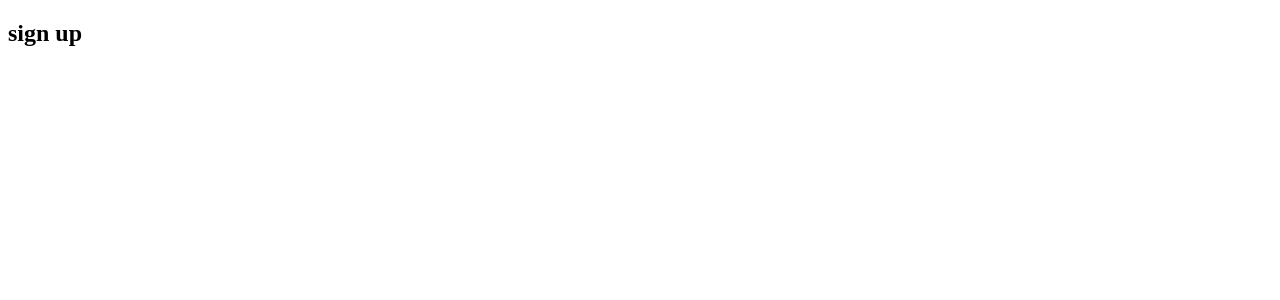
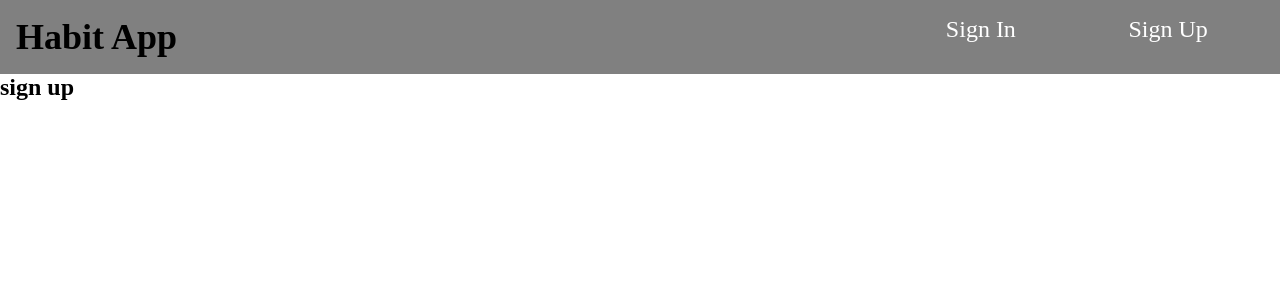
Before and after one commit to alwaystusharswami/habit_coding_ninja_skill, a Node server app: page /user/signup in a window 1280 px wide. Before the commit the part shown is almost empty. Shown: the top 300 px of the page. Run offline with Node 20, Linux system fonts and the light colour scheme; some libraries are stand-ins or nearby versions.

Commit message:
navbar with sass middle ware

```diff
--- /dev/null
+++ b/assets/css/layout.css
@@ -0,0 +1,4 @@
+* {
+  margin: 0;
+  padding: 0;
+}
--- /dev/null
+++ b/assets/css/navbar.css
@@ -0,0 +1,22 @@
+.navbar {
+  background-color: grey;
+  display: flex;
+  justify-content: space-between;
+  padding: 1rem;
+  font-size: 1.5rem;
+}
+
+.navbar .list {
+  width: 30%;
+}
+
+.navbar .list ul {
+  display: flex;
+  justify-content: space-around;
+  list-style-type: none;
+}
+
+.navbar .list ul a {
+  text-decoration: none;
+  color: #fff;
+}
--- /dev/null
+++ b/assets/scss/layout.scss
@@ -0,0 +1,4 @@
+* {
+  margin: 0;
+  padding: 0;
+}
--- /dev/null
+++ b/assets/scss/navbar.scss
@@ -0,0 +1,20 @@
+.navbar {
+  background-color: grey;
+  display: flex;
+  justify-content: space-between;
+  padding: 1rem;
+  font-size: 1.5rem;
+  .list{
+    width: 30%;
+    ul{
+        display: flex;
+        justify-content: space-around;
+        list-style-type: none;
+        a{
+            text-decoration: none;
+            color: #fff;
+        }
+      }
+  }
+
+}
--- /dev/null
+++ b/controller/home.js
@@ -0,0 +1,3 @@
+module.exports.home = (req, res) => {
+  return res.render("home");
+};
--- a/index.js
+++ b/index.js
@@ -10,13 +10,27 @@ const dotenv = require("dotenv").config();
 const port = 8000;
 // EJS LAYOUT
 const expressEjsLayout = require("express-ejs-layouts");
+// SASS MIDDLEWARE
+const sassMiddleware = require("node-sass-middleware");
 // SERVER
 const app = express();
+// MIDDLEWARE
+app.use(sassMiddleware({
+  src:'./assets/scss',
+  dest:'./assets/css',
+  debug:true,
+  outputStyle:'expanded',
+  prefix:'/css'
+}))
+app.use(express.static(path.join(path.resolve(), "assets")));
+
 
 // VIEW ENGINE
 app.set("view engine", "ejs");
 app.set("views", path.join(path.resolve(), "views"));
 app.use(expressEjsLayout);
+
+app.set("layout extractStyles", true);
 app.use("/", require("./routes"));
 app.listen(port, (err) => {
   if (err) {
--- a/package.json
+++ b/package.json
@@ -16,6 +16,7 @@
     "express": "^4.18.2",
     "express-ejs-layouts": "^2.5.1",
     "mongoose": "^8.1.1",
+    "node-sass-middleware": "^1.1.0",
     "nodemon": "^3.0.3"
   }
 }
--- a/routes/index.js
+++ b/routes/index.js
@@ -1,6 +1,7 @@
 const express = require("express");
 const router = express.Router();
-
+const homeController = require("../controller/home");
+router.get("/", homeController.home);
 router.use("/user", require("./user"));
 
 module.exports = router;
--- /dev/null
+++ b/views/_navbar.ejs
@@ -0,0 +1,10 @@
+<link rel="stylesheet" href="/css/navbar.css" />
+<nav class="navbar">
+  <div><h1>Habit App</h1></div>
+  <div class="list">
+    <ul>
+      <li><a href="/user/signin">Sign In</a></li>
+      <li><a href="/user/signup">Sign Up</a></li>
+    </ul>
+  </div>
+</nav>
--- /dev/null
+++ b/views/home.ejs
@@ -0,0 +1,3 @@
+<h1>
+    HOME
+</h1>
--- a/views/layout.ejs
+++ b/views/layout.ejs
@@ -1,11 +1,13 @@
 <!DOCTYPE html>
 <html lang="en">
-<head>
-    <meta charset="UTF-8">
-    <meta name="viewport" content="width=device-width, initial-scale=1.0">
+  <head>
+    <meta charset="UTF-8" />
+    <meta name="viewport" content="width=device-width, initial-scale=1.0" />
     <title>Habit Tracker</title>
-</head>
-<body>
-    <%-body%>
-</body>
+    <link rel="stylesheet" href="/css/layout.css">
+    <%-style%>
+  </head>
+  <body>
+    <%-include('_navbar.ejs')%> <%-body%>
+  </body>
 </html>
```
Also changed, not shown: 1 other file.
